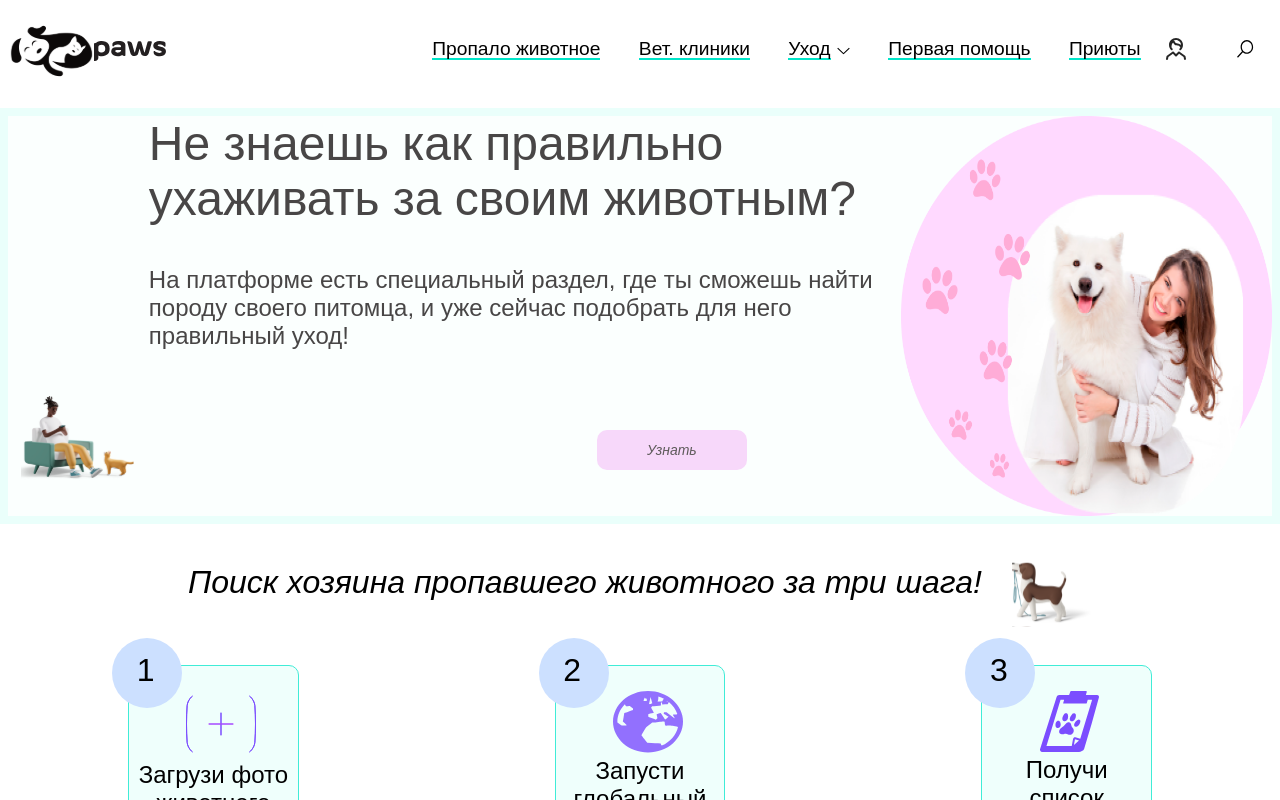
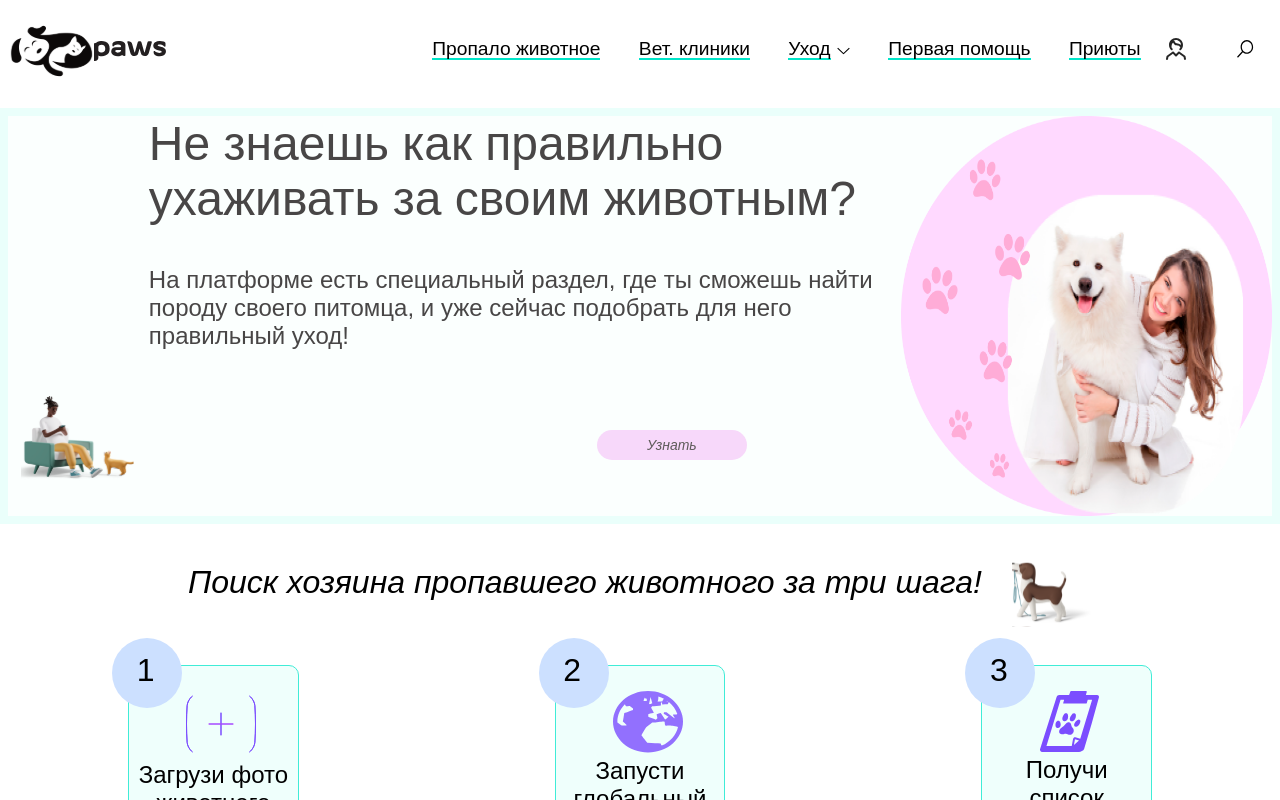
Before and after one commit to Jarr0t/Pets-Website, a React (Create React App) app: page / in a window 1280 px wide. Shown: the top 800 px of the page. Built offline with nearby package versions, Linux system fonts and the light colour scheme.

Commit message:
fixed button home

```diff
--- a/src/pages/Home.scss
+++ b/src/pages/Home.scss
@@ -23,11 +23,11 @@
       border: none;
       color: #5F5B5B;
       width: 150px;
-      height: 40px;
+      height: 30px;
       font-weight: 500;
       font-style: italic;
       font-size: 14px;
-      border-radius: 10px;
+      border-radius: 20px;
       cursor: pointer;
       position: relative;
       margin-top: 10vh;
```
